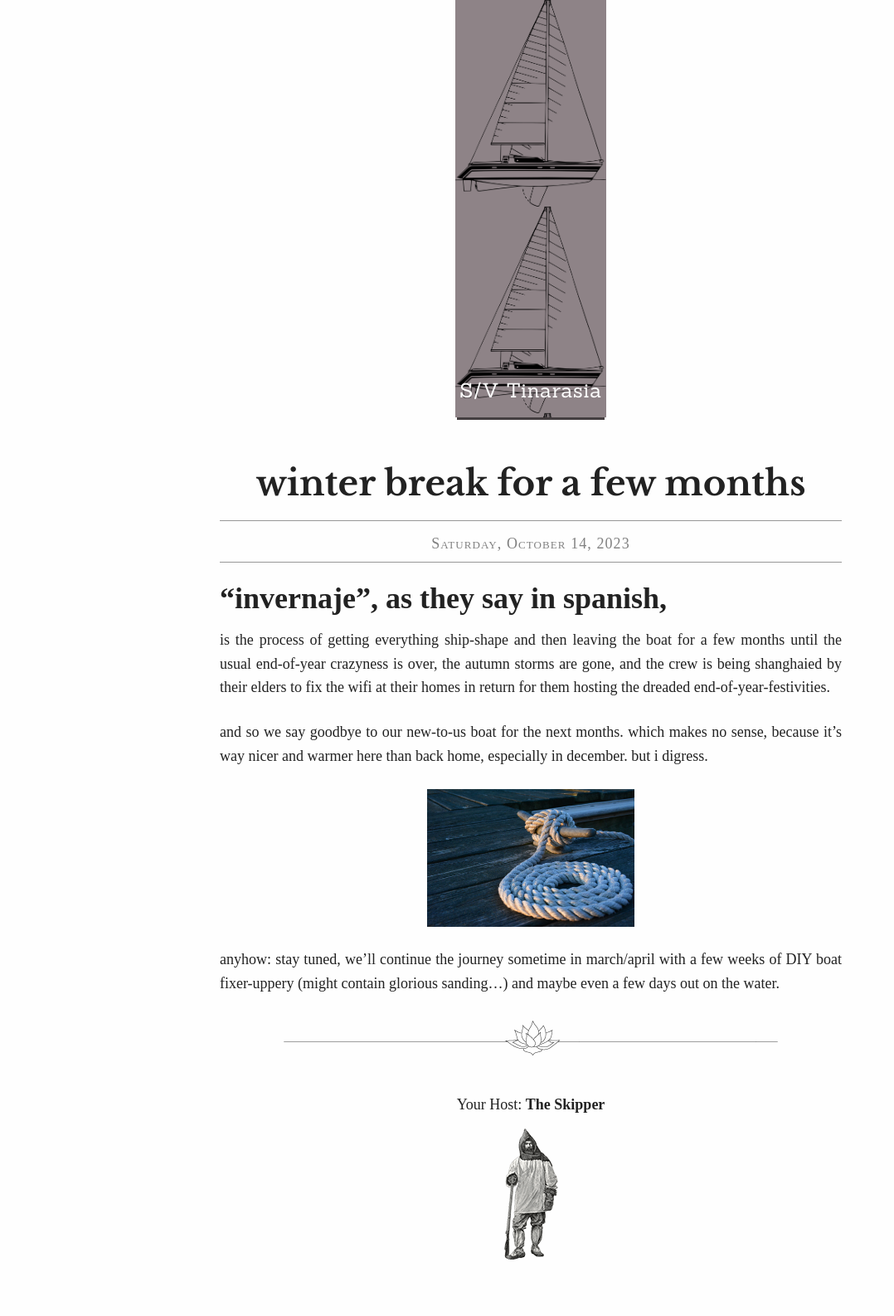
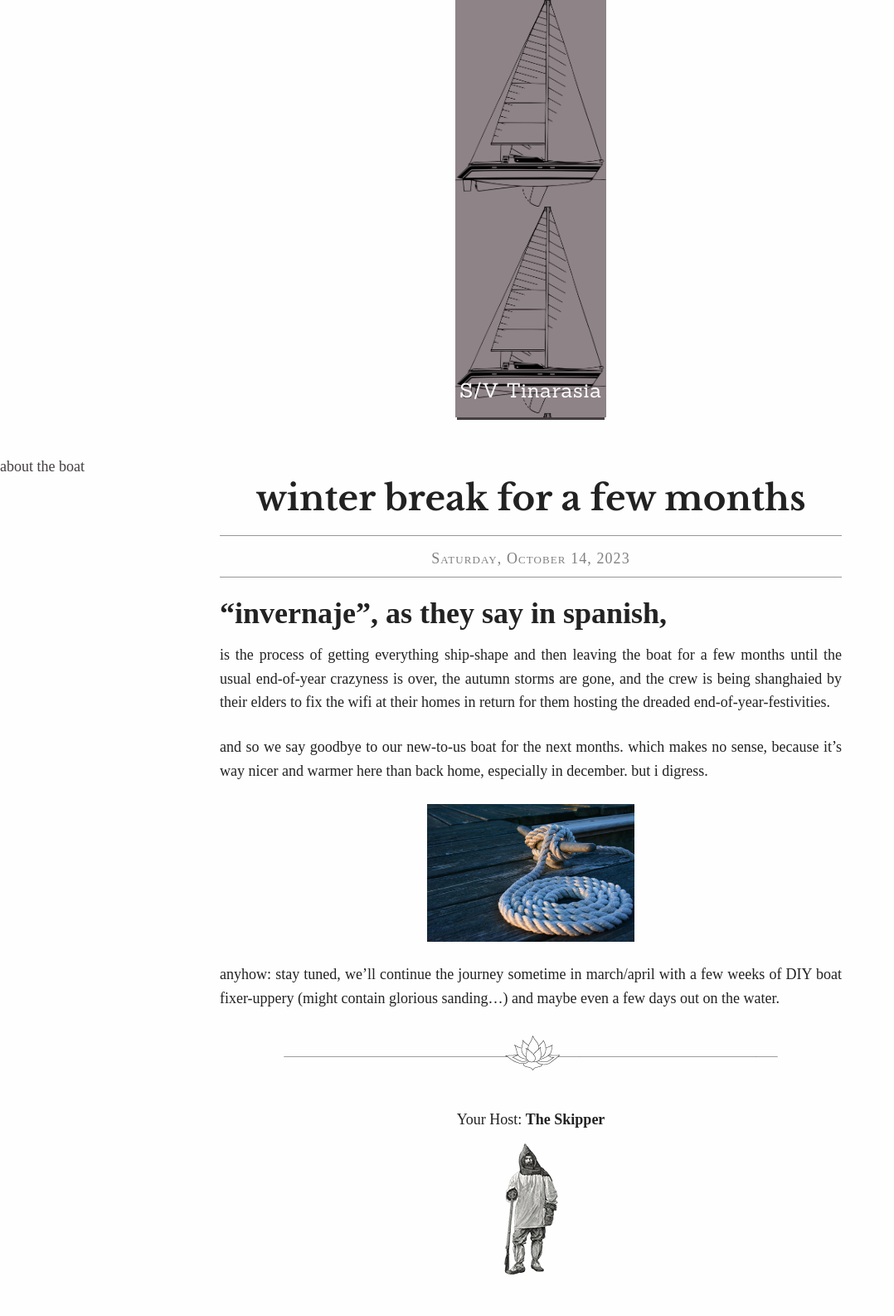
Before and after one commit to tinarasia/sailing-web, a Jekyll site: the page built from index.html, in a window 1280 px wide. Shown: the whole page at 83% size, without its empty margins (0-1078 px from the left). Built offline with Jekyll 4.4.1, drawn with Linux system fonts in a browser that asks for light colours; the list of posts is cut into pages by our own code.

Commit message:
added about link to header

```diff
--- a/_includes/header.html
+++ b/_includes/header.html
@@ -3,3 +3,5 @@
         <h1>{{ site.title }}</h1>
     </a>
 </header>
+
+<a href="/about/">about the boat</a>
```
